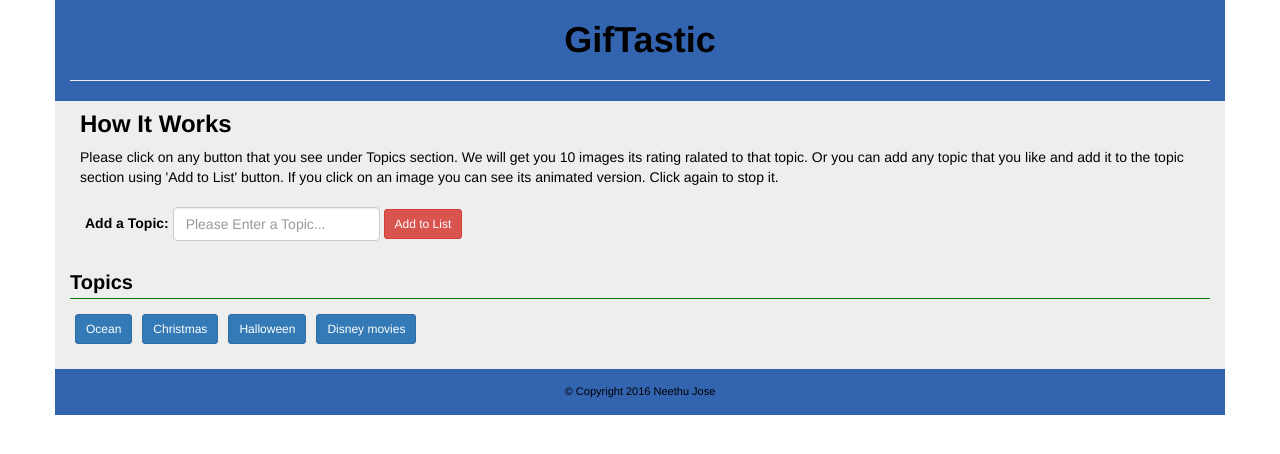
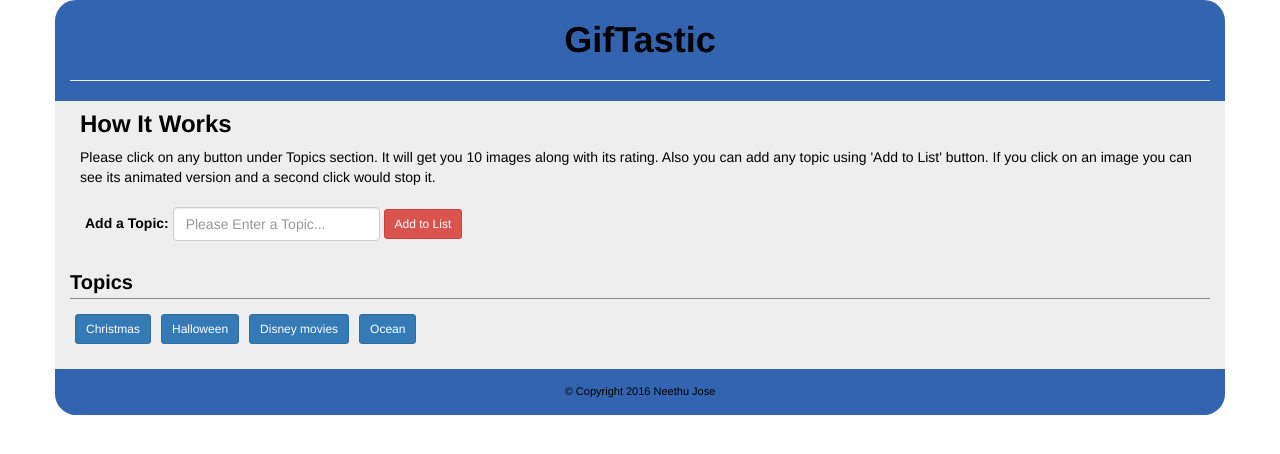
Before and after one commit to AmmuJose/GifTastic, a PHP site: page / in a window 1280 px wide. Shown: the top 454 px of the page. Run offline with PHP 8.4, Linux system fonts and the light colour scheme; some libraries are stand-ins or nearby versions.

Commit message:
style modified

```diff
--- a/assets/css/style.css
+++ b/assets/css/style.css
@@ -1,5 +1,14 @@
 body {
     color: #000;
+}
+
+.container {
+    background-color: #eee;
+    border-radius: 1.5em;
+}
+
+.no-img {
+    padding: 20px;
 }
 
 img {
@@ -51,15 +60,21 @@ h3 {
 h4 {
     font-size: 20px;
     padding-bottom: 5px;
-    border-bottom: solid 1px green;
+    border-bottom: solid 1px #888;
 }
 
 .topics {
     margin: 5px;
 }
 
-.container {
-    background-color: #eee;
+.border-top-radius {
+    border-top-left-radius: 1.5em;
+    border-top-right-radius: 1.5em;
+}
+
+.border-bottom-radius {
+    border-bottom-left-radius: 1.5em;
+    border-bottom-right-radius: 1.5em;
 }
 
 footer {
--- a/assets/javascript/app.js
+++ b/assets/javascript/app.js
@@ -1,5 +1,10 @@
 var app = {
-        userInputs: ['ocean', 'christmas', 'halloween', 'disney movies'],
+        userInputs: [
+            'christmas',
+            'halloween',
+            'disney movies',
+            'ocean'
+        ],
         userInput: "",
 
         pushUserInputToArray: function() {
@@ -29,11 +34,17 @@ var app = {
             });
             $.ajax({ url: apiUrl, method: 'GET' }).done(function(response) {
                 app.displayTopicInfo(response);
-
+            }).fail(function(err) {
+                var html = "<div class='no-img'>";
+                html += "We couldn't pull any data at this time. Please try again later."
+                html += "</div>"
+                $("#topic-images").html(html);
             });
         },
 
         displayTopicInfo: function(response) {
+            console.log(response.data.length);
+            if (response.data.length) {
                 var result = response.data;
                 var d = $('<div>');
                 d.addClass("apiImgs");
@@ -57,8 +68,10 @@ var app = {
                     imgRatingHolder.append(imgTag);
                     d.append(imgRatingHolder);
                 });
-
                 $("#topic-images").html(d);
+            } else {
+                $("#topic-images").html("<div class='no-img'>No Image Related To This Topic Available.</div>");
+            }
         },
 
         changeImgState: function(imgObj) {
--- a/index.html
+++ b/index.html
@@ -19,7 +19,7 @@
 <body>
     <div class="container">
         <!-- content -->
-        <div class="row head">
+        <div class="row head border-top-radius">
             <div class="col-md-12">
                 <h1>GifTastic</h1>
                 <hr>
@@ -30,7 +30,7 @@
             <div class="col-md-12">
                 <h3>How It Works</h3>
                 <div class="desc">
-                    Please click on any button that you see under Topics section. We will get you 10 images its rating ralated to that topic. Or you can add any topic that you like and add it to the topic section using 'Add to List' button. If you click on an image you can see its animated version. Click again to stop it.
+                    Please click on any button under Topics section. It will get you 10 images along with its rating. Also you can add any topic using 'Add to List' button. If you click on an image you can see its animated version and a second click would stop it.
                 </div>
             </div>
         </div>
@@ -63,11 +63,11 @@
         </div>
         <!-- images -->
         <div class="row">
-            <div id="topic-images">
+            <div id="topic-images" class="border-radius">
             </div>
         </div>
         <!-- footer -->
-        <div class="row footer">
+        <div class="row footer border-bottom-radius">
             <div class="col-md-12">
                 <footer>
                     &copy; Copyright 2016 Neethu Jose
```
Lines whose indentation alone changed are shown as unchanged.
